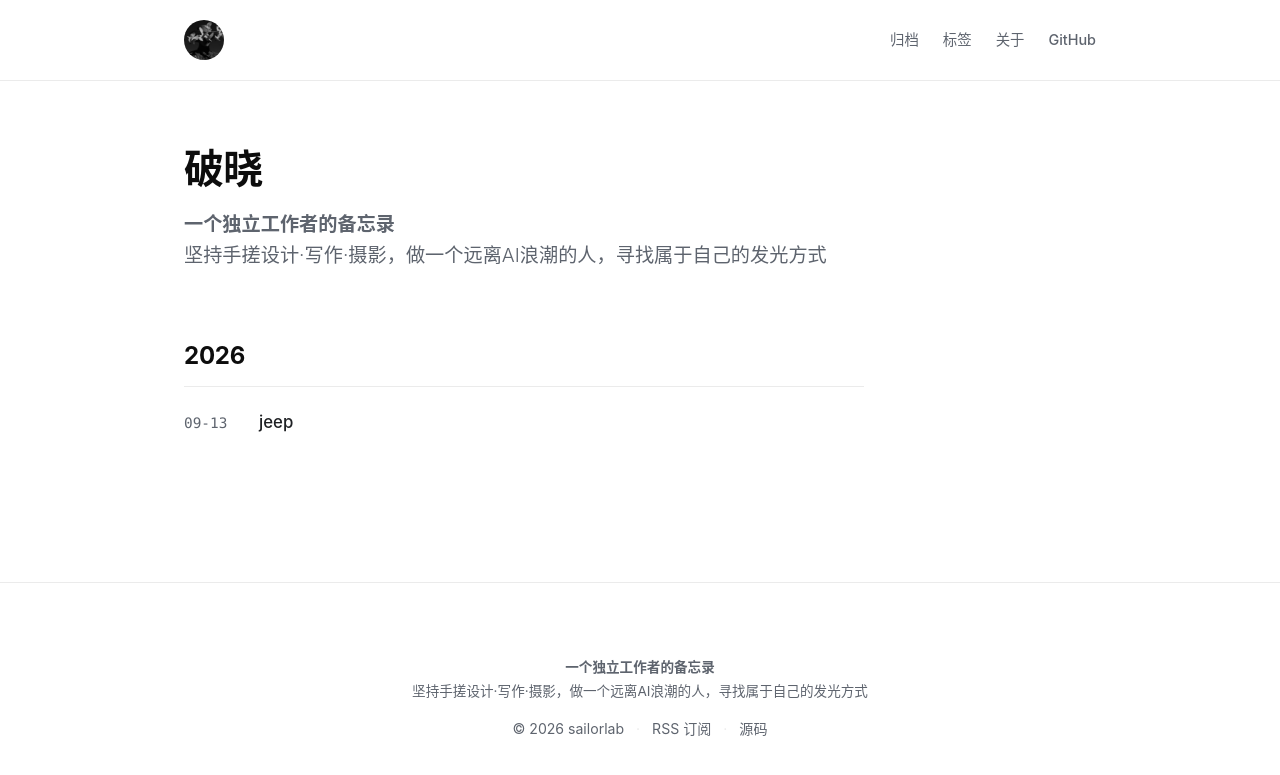
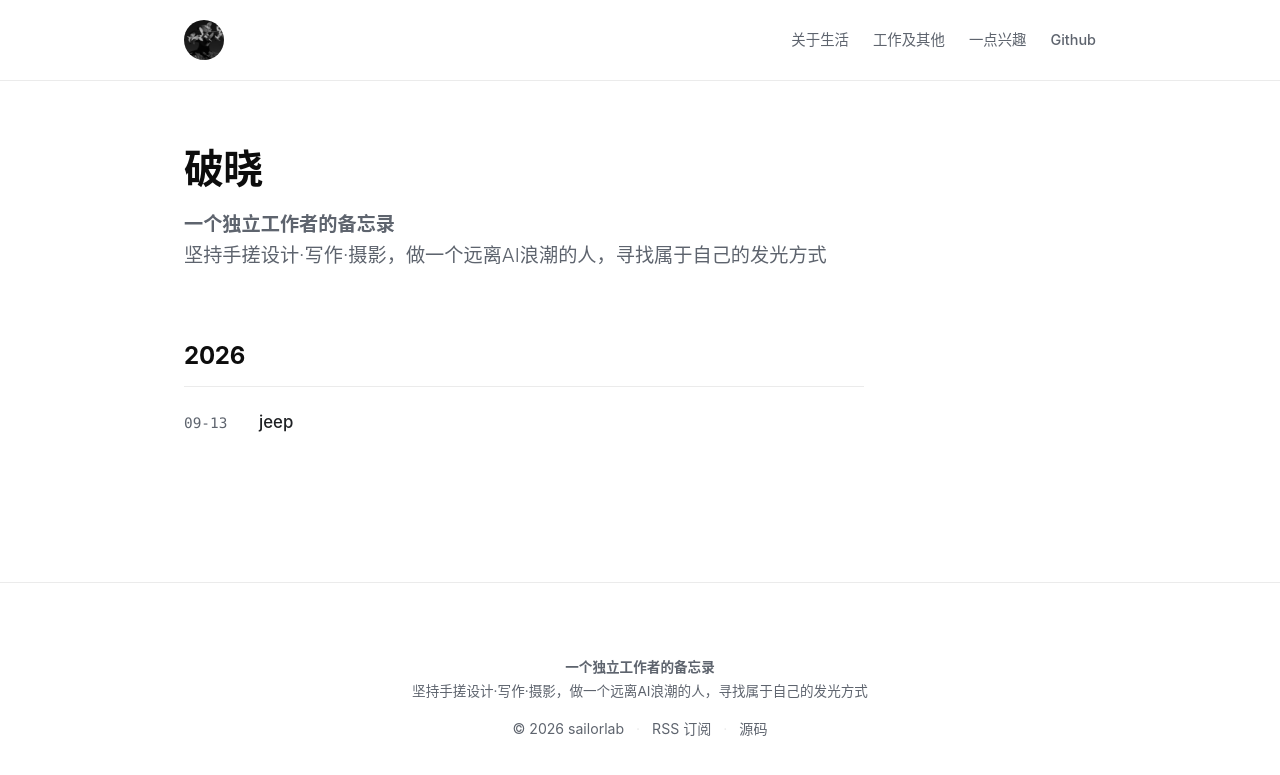
Before and after one commit to sailorlab/blog, a Jekyll site: the page built from index.html, in a window 1280 px wide. Shown: the top 775 px of the page. Built offline with Jekyll 4.4.1, drawn with Linux system fonts in a browser that asks for light colours; the list of posts is cut into pages by our own code.

Commit message:
Update default.html
菜单更新

```diff
--- a/_layouts/default.html
+++ b/_layouts/default.html
@@ -20,11 +20,11 @@
     <a href="{{ site.baseurl }}/" class="site-title" style="width:40px;height:40px;display:block;overflow:hidden;">
     <img src="{{ site.baseurl }}/assets/images/308211478.jpg" alt="头像" style="height:40px;width:40px;border-radius:50%;object-fit:cover;">
     </a>
-    <nav class="nav">
-  <a href="{{ site.baseurl }}/archives/">归档</a>
-  <a href="{{ site.baseurl }}/tags/">标签</a>
-  <a href="{{ site.baseurl }}/about/">关于</a>
-  <a href="https://github.com/sailorlab" target="_blank" rel="noopener noreferrer">GitHub</a>
+<nav class="nav" style="margin-left:auto;">
+  <a href="{{ site.baseurl }}/categories/life/">关于生活</a>
+  <a href="{{ site.baseurl }}/categories/work/">工作及其他</a>
+  <a href="{{ site.baseurl }}/categories/hobby/">一点兴趣</a>
+  <a href="https://github.com/sailorlab" target="_blank" rel="noopener noreferrer">Github</a>
 </nav>
   </div>
 </header>
```
